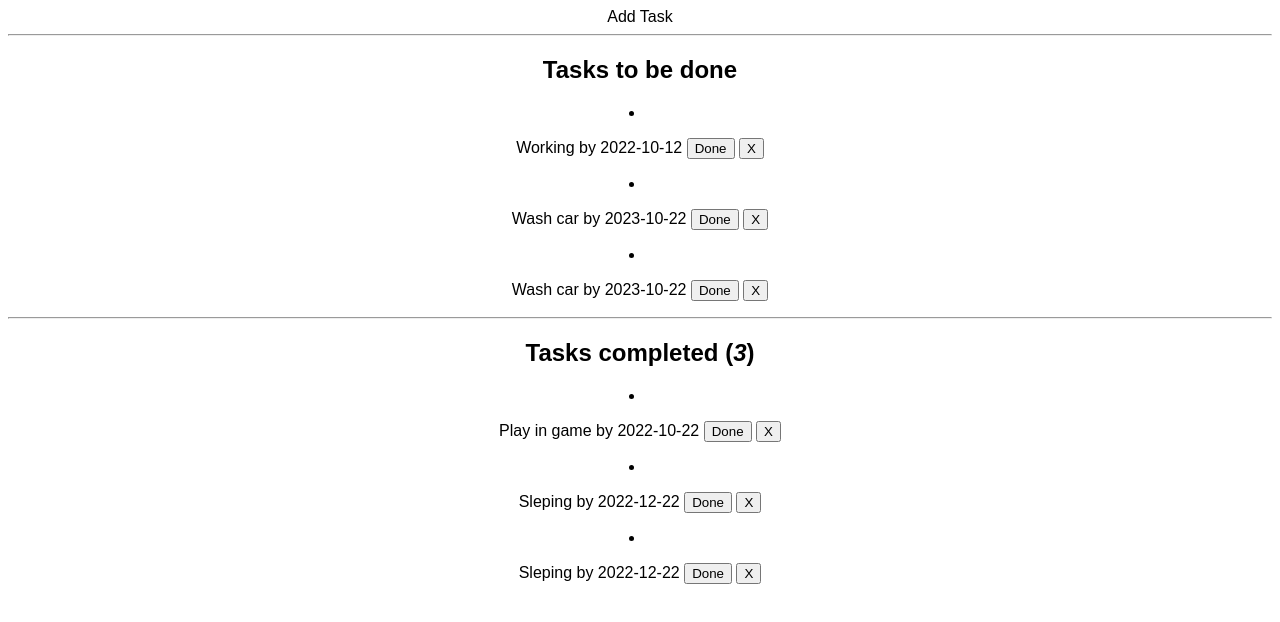
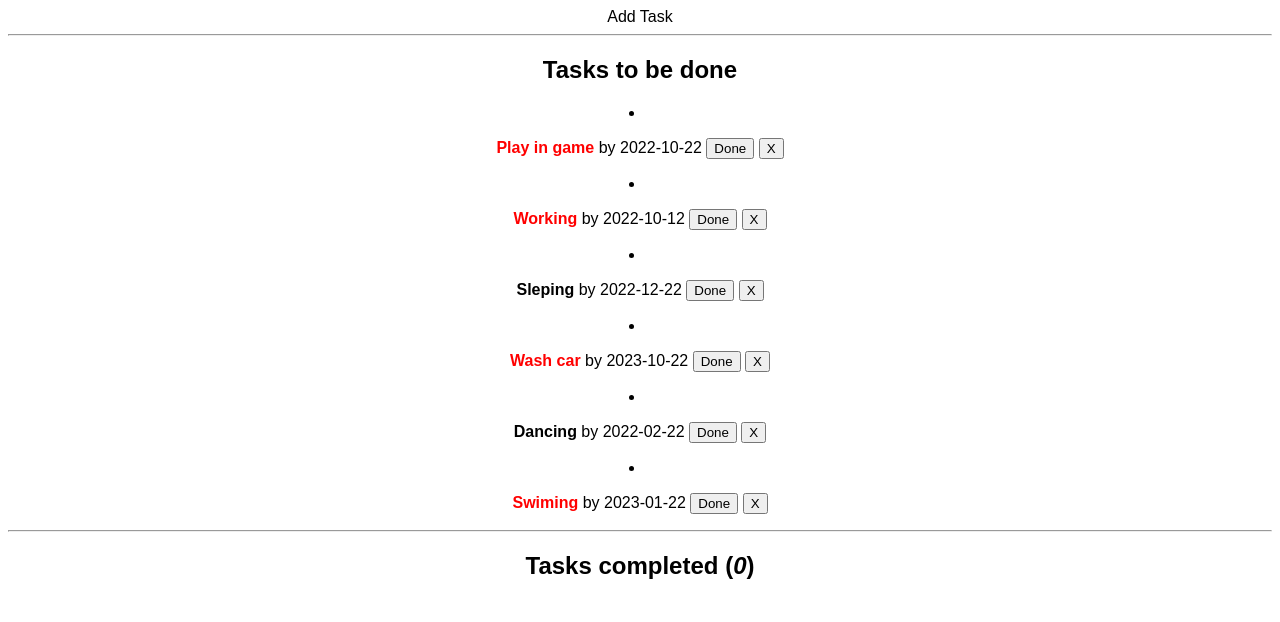
Before and after one commit to arekpl28/React-Reminder, a React (Create React App) app in the folder x06-to-do-app/: page / in a window 1280 px wide. Shown: the top 622 px of the page. Built offline with nearby package versions, Linux system fonts and the light colour scheme.

Commit message:
Display of completed items

```diff
--- a/x06-to-do-app/src/components/App.js
+++ b/x06-to-do-app/src/components/App.js
@@ -13,7 +13,7 @@ class App extends Component {
         text: "Play in game",
         date: "2022-10-22",
         important: true,
-        active: false,
+        active: true,
         finishDate: null,
       },
       {
@@ -29,7 +29,7 @@ class App extends Component {
         text: "Sleping",
         date: "2022-12-22",
         important: false,
-        active: false,
+        active: true,
         finishDate: null,
       },
       {
@@ -42,16 +42,16 @@ class App extends Component {
       },
       {
         id: 4,
-        text: "Sleping",
-        date: "2022-12-22",
+        text: "Dancing",
+        date: "2022-02-22",
         important: false,
-        active: false,
+        active: true,
         finishDate: null,
       },
       {
         id: 5,
-        text: "Wash car",
-        date: "2023-10-22",
+        text: "Swiming",
+        date: "2023-01-22",
         important: true,
         active: true,
         finishDate: null,
--- a/x06-to-do-app/src/components/Task.js
+++ b/x06-to-do-app/src/components/Task.js
@@ -1,15 +1,32 @@
 import React from "react";
 
 function Task(props) {
-  const { id, text, date } = props.task;
+  const red = {
+    color: "red",
+  };
+  const { id, text, date, active, finishDate, important } = props.task;
+
+  if (active) {
     return (
       <li>
         <p>
-        {text} by {date} <button onClick={() => props.change(id)}>Done</button>{" "}
+          <strong style={important ? red : null}>{text}</strong> by {date}{" "}
+          <button onClick={() => props.change(id)}>Done</button>{" "}
           <button onClick={() => props.delete(id)}>X</button>
         </p>
       </li>
     );
+  } else {
+    const finish = new Date(finishDate).toLocaleString();
+    return (
+      <li>
+        <p>
+          <strong>{text} </strong> (<em>do to {date}</em>) <br />- made on{" "}
+          {finish} <button onClick={() => props.delete(id)}>X</button>
+        </p>
+      </li>
+    );
+  }
 }
 
 export default Task;
```
Lines whose indentation alone changed are shown as unchanged.
